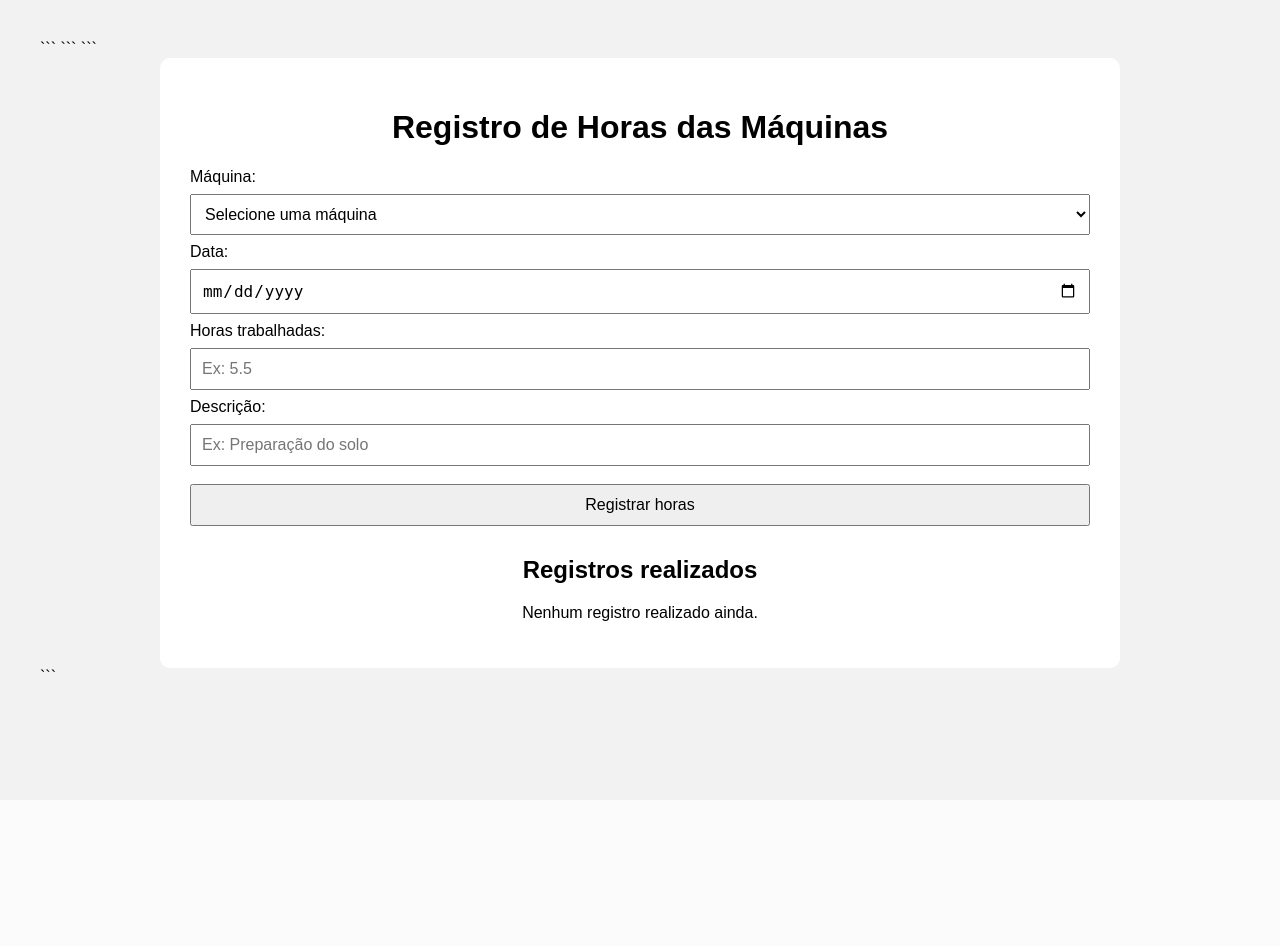
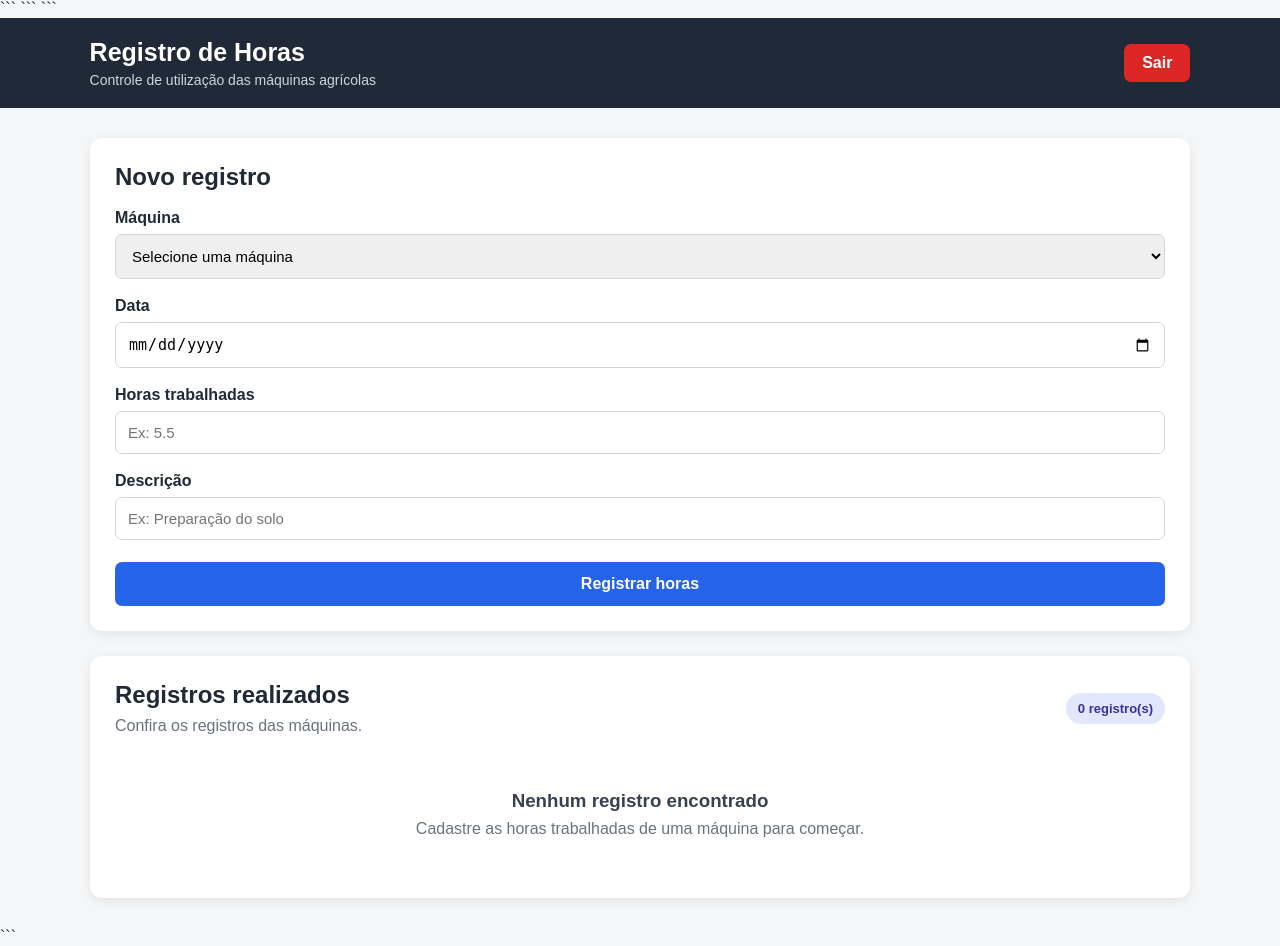
Before and after one commit to Vitorzk1/Diariobordocustomaquinario, a Flask app: page /registro-horas in a window 1280 px wide. Before the commit the page ends 672 px from the top, so only its background shows below. Run offline with Flask 3, Linux system fonts and the light colour scheme.

Commit message:
Atualizacoes APP_PY

````diff
--- a/app.py
+++ b/app.py
@@ -1,3 +1,4 @@
+from datetime import datetime
 from flask import Flask, render_template, request, redirect, url_for
 
 app = Flask(__name__)
@@ -12,13 +13,19 @@ def inicio():
 def registro_horas():
     if request.method == "POST":
         maquina = request.form["maquina"]
-        data = request.form["data"]
+        data_raw = request.form["data"]
         horas = request.form["horas"]
         descricao = request.form["descricao"]
 
+        # Converte a data do formato do navegador (AAAA-MM-DD) para (DD/MM/AAAA)
+        if data_raw:
+            data_formatada = datetime.strptime(data_raw, "%Y-%m-%d").strftime("%d/%m/%Y")
+        else:
+            data_formatada = ""
+
         registros.append({
             "maquina": maquina,
-            "data": data,
+            "data": data_formatada,
             "horas": horas,
             "descricao": descricao
         })
@@ -30,5 +37,56 @@ def registro_horas():
         registros=registros
     )
 
+@app.route("/excluir/<int:index>", methods=["POST"])
+def excluir(index):
+    if 0 <= index < len(registros):
+        registros.pop(index)
+    return redirect(url_for("registro_horas"))
+
+@app.route("/sair")
+def sair():
+    return """<!DOCTYPE html>
+<html lang="pt-BR">
+<head>
+    <meta charset="UTF-8">
+    <meta name="viewport" content="width=device-width, initial-scale=1.0">
+    <title>Sistema encerrado</title>
+    <style>
+        body {
+            font-family: Arial, sans-serif;
+            background: #f4f6f8;
+            display: flex;
+            justify-content: center;
+            align-items: center;
+            height: 100vh;
+            margin: 0;
+        }
+        .mensagem {
+            background: white;
+            padding: 40px;
+            border-radius: 12px;
+            text-align: center;
+            box-shadow: 0 4px 15px rgba(0,0,0,0.1);
+        }
+        a {
+            display: inline-block;
+            margin-top: 20px;
+            padding: 12px 20px;
+            background: #2563eb;
+            color: white;
+            text-decoration: none;
+            border-radius: 8px;
+        }
+    </style>
+</head>
+<body>
+    <div class="mensagem">
+        <h1>Sistema encerrado</h1>
+        <p>Você saiu do registro de horas.</p>
+        <a href="/">Voltar para o sistema</a>
+    </div>
+</body>
+</html>"""
+
 if __name__ == "__main__":
     app.run(debug=True)
--- a/static/style.css
+++ b/static/style.css
@@ -1,50 +1,201 @@
+* {
+  box-sizing: border-box;
+  margin: 0;
+  padding: 0;
+  }
+
 body {
-    font-family: Arial, sans-serif;
-    background: #f2f2f2;
-    margin: 0;
-    padding: 40px;
+font-family: Arial, Helvetica, sans-serif;
+background: #f4f6f8;
+color: #1f2937;
+}
+
+.topo {
+background: #1f2937;
+color: white;
+padding: 20px 7%;
+display: flex;
+justify-content: space-between;
+align-items: center;
+}
+
+.topo h1 {
+font-size: 25px;
+margin-bottom: 5px;
+}
+
+.topo p {
+color: #cbd5e1;
+font-size: 14px;
+}
+
+.btn-sair {
+background: #dc2626;
+color: white;
+text-decoration: none;
+padding: 10px 18px;
+border-radius: 7px;
+font-weight: bold;
+}
+
+.btn-sair:hover {
+background: #b91c1c;
 }
 
 .container {
-    max-width: 900px;
-    margin: auto;
-    background: white;
-    padding: 30px;
-    border-radius: 10px;
+width: 90%;
+max-width: 1100px;
+margin: 30px auto;
 }
 
-h1, h2 {
-    text-align: center;
+.card {
+background: white;
+padding: 25px;
+margin-bottom: 25px;
+border-radius: 12px;
+box-shadow: 0 3px 12px rgba(0, 0, 0, 0.08);
 }
 
-form {
-    display: flex;
-    flex-direction: column;
-    gap: 8px;
-    margin-bottom: 30px;
+.card h2 {
+margin-bottom: 8px;
 }
 
-input, select, button {
-    padding: 10px;
-    font-size: 16px;
+.campo {
+margin-top: 18px;
 }
 
-button {
-    margin-top: 10px;
-    cursor: pointer;
+.campo label {
+display: block;
+font-weight: bold;
+margin-bottom: 7px;
+}
+
+.campo input,
+.campo select {
+width: 100%;
+padding: 12px;
+border: 1px solid #d1d5db;
+border-radius: 7px;
+font-size: 15px;
+}
+
+.campo input:focus,
+.campo select:focus {
+outline: none;
+border-color: #2563eb;
+}
+
+.btn-registrar {
+width: 100%;
+margin-top: 22px;
+padding: 13px;
+border: none;
+border-radius: 7px;
+background: #2563eb;
+color: white;
+font-size: 16px;
+font-weight: bold;
+cursor: pointer;
+}
+
+.btn-registrar:hover {
+background: #1d4ed8;
+}
+
+.titulo-registros {
+display: flex;
+justify-content: space-between;
+align-items: center;
+margin-bottom: 20px;
+}
+
+.titulo-registros p {
+color: #6b7280;
+margin-top: 5px;
+}
+
+.contador {
+background: #e0e7ff;
+color: #3730a3;
+padding: 8px 12px;
+border-radius: 20px;
+font-size: 13px;
+font-weight: bold;
+}
+
+.tabela-container {
+overflow-x: auto;
 }
 
 table {
-    width: 100%;
-    border-collapse: collapse;
+width: 100%;
+border-collapse: collapse;
 }
 
-th, td {
-    padding: 10px;
-    border: 1px solid #ccc;
-    text-align: center;
+th {
+background: #f3f4f6;
+text-align: left;
+padding: 13px;
 }
 
-p {
-    text-align: center;
+td {
+padding: 13px;
+border-top: 1px solid #e5e7eb;
 }
+
+.btn-excluir {
+background: #dc2626;
+color: white;
+border: none;
+padding: 8px 12px;
+border-radius: 6px;
+cursor: pointer;
+font-weight: bold;
+}
+
+.btn-excluir:hover {
+background: #b91c1c;
+}
+
+.sem-registros {
+text-align: center;
+padding: 35px;
+color: #6b7280;
+}
+
+.sem-registros h3 {
+color: #374151;
+margin-bottom: 8px;
+}
+
+@media (max-width: 700px) {
+
+
+.topo {
+    padding: 18px;
+}
+
+.topo h1 {
+    font-size: 20px;
+}
+
+.container {
+    width: 94%;
+    margin: 20px auto;
+}
+
+.card {
+    padding: 18px;
+}
+
+.titulo-registros {
+    align-items: flex-start;
+    gap: 10px;
+    flex-direction: column;
+}
+
+th,
+td {
+    padding: 10px;
+    font-size: 13px;
+}}
--- a/templates/registro_horas.html
+++ b/templates/registro_horas.html
@@ -1,12 +1,14 @@
 <!DOCTYPE html>
 
 <html lang="pt-BR">
+
 <head>
     <meta charset="UTF-8">
     <meta name="viewport" content="width=device-width, initial-scale=1.0">
+
+```
 <title>Registro de Horas</title>
 
-```
 <link rel="stylesheet" href="{{ url_for('static', filename='style.css') }}">
 ```
 
@@ -15,23 +17,62 @@
 <body>
 
 ```
+<header class="topo">
+
+    <div>
+        <h1>Registro de Horas</h1>
+        <p>Controle de utilização das máquinas agrícolas</p>
+    </div>
+
+    <a href="{{ url_for('sair') }}" class="btn-sair">
+        Sair
+    </a>
+
+</header>
+
+
 <main class="container">
 
-    <h1>Registro de Horas das Máquinas</h1>
+    <section class="card">
+
+        <h2>Novo registro</h2>
 
         <form method="POST">
 
-        <label for="maquina">Máquina:</label>
+            <div class="campo">
+
+                <label for="maquina">
+                    Máquina
+                </label>
 
                 <select id="maquina" name="maquina" required>
-            <option value="">Selecione uma máquina</option>
-            <option value="Trator">Trator</option>
-            <option value="Colheitadeira">Colheitadeira</option>
-            <option value="Plantadeira">Plantadeira</option>
+
+                    <option value="">
+                        Selecione uma máquina
+                    </option>
+
+                    <option value="Trator">
+                        Trator
+                    </option>
+
+                    <option value="Colheitadeira">
+                        Colheitadeira
+                    </option>
+
+                    <option value="Plantadeira">
+                        Plantadeira
+                    </option>
+
                 </select>
 
+            </div>
 
-        <label for="data">Data:</label>
+
+            <div class="campo">
+
+                <label for="data">
+                    Data
+                </label>
 
                 <input
                     type="date"
@@ -40,21 +81,33 @@
                     required
                 >
 
+            </div>
 
-        <label for="horas">Horas trabalhadas:</label>
+
+            <div class="campo">
+
+                <label for="horas">
+                    Horas trabalhadas
+                </label>
 
                 <input
                     type="number"
                     id="horas"
                     name="horas"
-            min="1"
+                    min="0.5"
                     step="0.5"
                     placeholder="Ex: 5.5"
                     required
                 >
 
+            </div>
 
-        <label for="descricao">Descrição:</label>
+
+            <div class="campo">
+
+                <label for="descricao">
+                    Descrição
+                </label>
 
                 <input
                     type="text"
@@ -64,38 +117,99 @@
                     required
                 >
 
+            </div>
 
-        <button type="submit">
+
+            <button type="submit" class="btn-registrar">
                 Registrar horas
             </button>
 
         </form>
 
+    </section>
 
+
+    <section class="card">
+
+        <div class="titulo-registros">
+
+            <div>
                 <h2>Registros realizados</h2>
 
+                <p>
+                    Confira os registros das máquinas.
+                </p>
+            </div>
+
+            <span class="contador">
+                {{ registros|length }} registro(s)
+            </span>
+
+        </div>
+
+
         {% if registros %}
+
+        <div class="tabela-container">
 
             <table>
 
                 <thead>
+
                     <tr>
                         <th>Máquina</th>
                         <th>Data</th>
                         <th>Horas</th>
                         <th>Descrição</th>
+                        <th>Ação</th>
                     </tr>
+
                 </thead>
+
 
                 <tbody>
 
                     {% for registro in registros %}
 
                     <tr>
-                <td>{{ registro.maquina }}</td>
-                <td>{{ registro.data }}</td>
-                <td>{{ registro.horas }}h</td>
-                <td>{{ registro.descricao }}</td>
+
+                        <td>
+                            <strong>
+                                {{ registro.maquina }}
+                            </strong>
+                        </td>
+
+                        <td>
+                            {{ registro.data }}
+                        </td>
+
+                        <td>
+                            {{ registro.horas }}h
+                        </td>
+
+                        <td>
+                            {{ registro.descricao }}
+                        </td>
+
+                        <td>
+
+                            <form
+                                method="POST"
+                                action="{{ url_for('excluir', index=loop.index0) }}"
+                                onsubmit="return confirm('Tem certeza que deseja excluir este registro?');"
+                            >
+
+                                <button
+                                    type="submit"
+                                    class="btn-excluir"
+                                >
+                                    Excluir
+                                </button>
+
+                            </form>
+
+                        </td>
+
                     </tr>
 
                     {% endfor %}
@@ -104,14 +218,28 @@
 
             </table>
 
+        </div>
+
         {% else %}
 
-    <p>Nenhum registro realizado ainda.</p>
+        <div class="sem-registros">
+
+            <h3>Nenhum registro encontrado</h3>
+
+            <p>
+                Cadastre as horas trabalhadas de uma máquina
+                para começar.
+            </p>
+
+        </div>
 
         {% endif %}
+
+    </section>
 
 </main>
 ```
 
 </body>
+
 </html>
````
Lines whose indentation alone changed are shown as unchanged.
